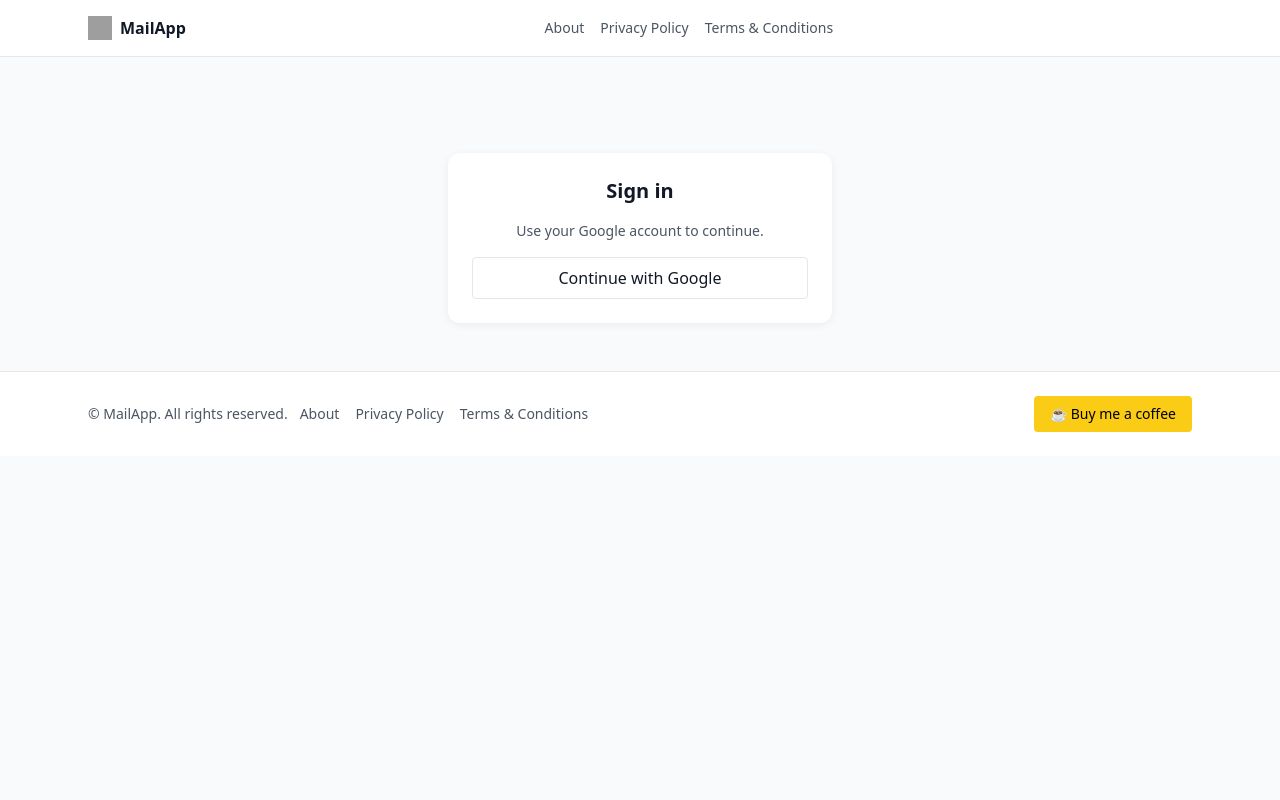
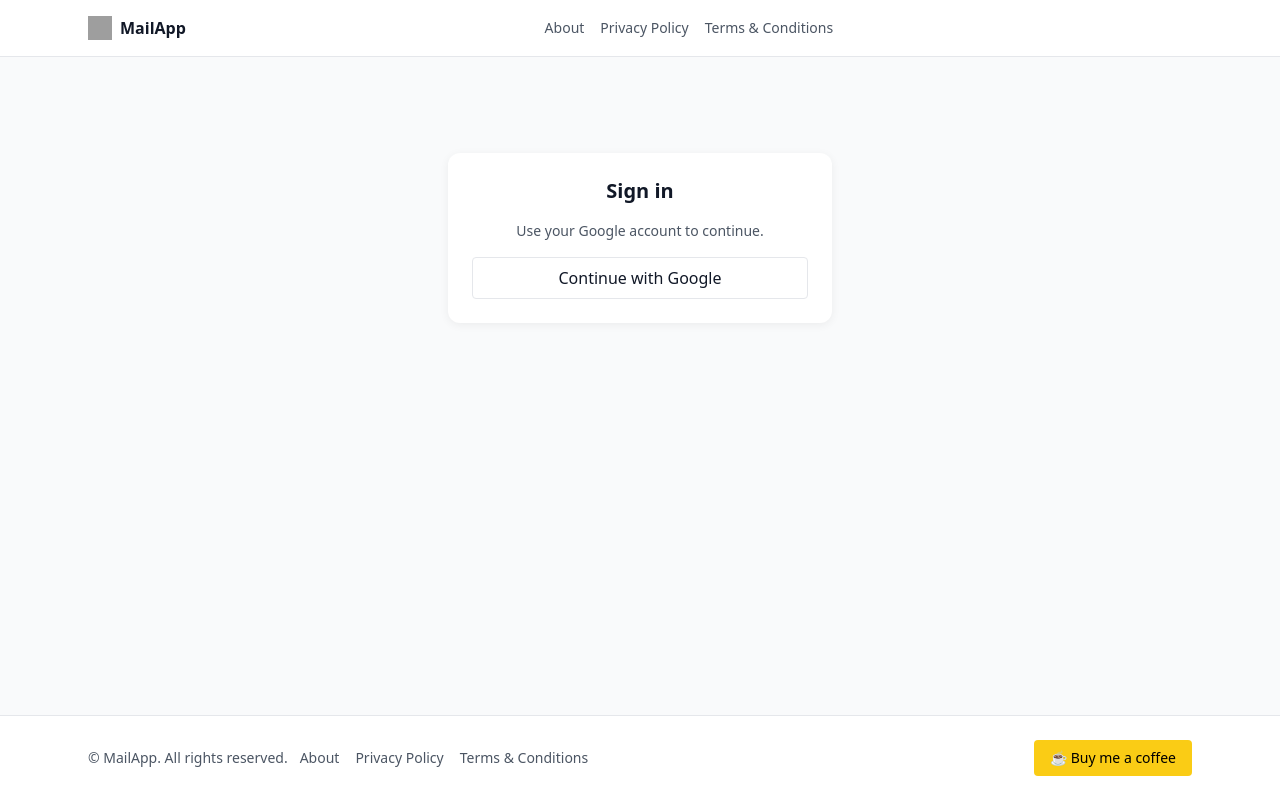
Before and after one commit to farzanfa/bulk-mail-app, a Next.js app: page /login in a window 1280 px wide. Built offline with nearby package versions, Linux system fonts and the light colour scheme; grey boxes are pictures that could not be loaded.

Commit message:
login: remove About/Privacy/Terms links from login card

```diff
--- a/app/layout.tsx
+++ b/app/layout.tsx
@@ -17,9 +17,11 @@ import { Toaster } from 'sonner';
 export default function RootLayout({ children }: { children: ReactNode }) {
   return (
     <html lang="en">
-      <body className="min-h-screen bg-gray-50 text-gray-900">
+      <body className="min-h-screen bg-gray-50 text-gray-900 flex flex-col">
         <Header />
-        {children}
+        <main className="flex-1">
+          {children}
+        </main>
         <Footer />
         <Toaster richColors position="top-right" />
       </body>
--- a/components/Footer.tsx
+++ b/components/Footer.tsx
@@ -1,7 +1,7 @@
 export default function Footer() {
   return (
     <footer className="border-t bg-white mt-12">
-      <div className="max-w-6xl mx-auto px-4 sm:px-6 py-6 flex flex-col sm:flex-row items-center justify-between gap-3 text-sm">
+      <div className="max-w-6xl mx-auto px-4 sm:px-6 py-6 flex flex-col sm:flex-row items-center justify-between gap-3 text-sm w-full">
         <div className="flex flex-col sm:flex-row items-center gap-3">
           <p className="text-gray-600">© MailApp. All rights reserved.</p>
           <nav className="flex items-center gap-4">
```
Also changed, not shown: app/(auth)/verify/page.tsx (line endings or trailing spaces), app/api/campaigns/[id]/export/route.ts (line endings or trailing spaces), app/api/campaigns/dry-run/route.ts (line endings or trailing spaces), app/api/test/bootstrap/route.ts (line endings or trailing spaces), app/api/uploads/[id]/export/route.ts (line endings or trailing spaces), app/icon.svg, components/confirm.tsx (line endings or trailing spaces), components/status.tsx (line endings or trailing spaces), lib/user.ts (line endings or trailing spaces), scripts/generate-icons.mjs (line endings or trailing spaces), 1 other file (tests, documents, lock files or other folders).
